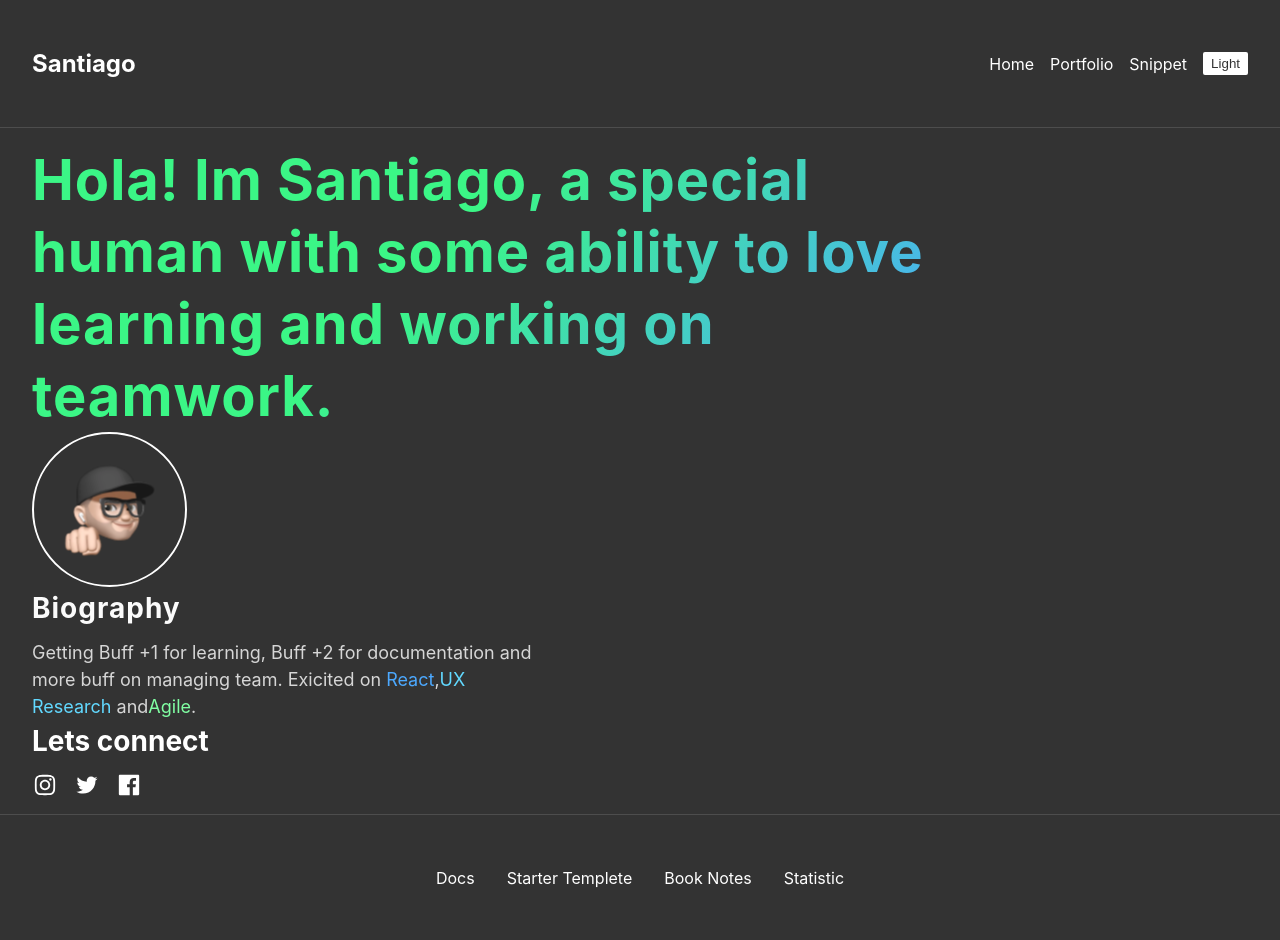
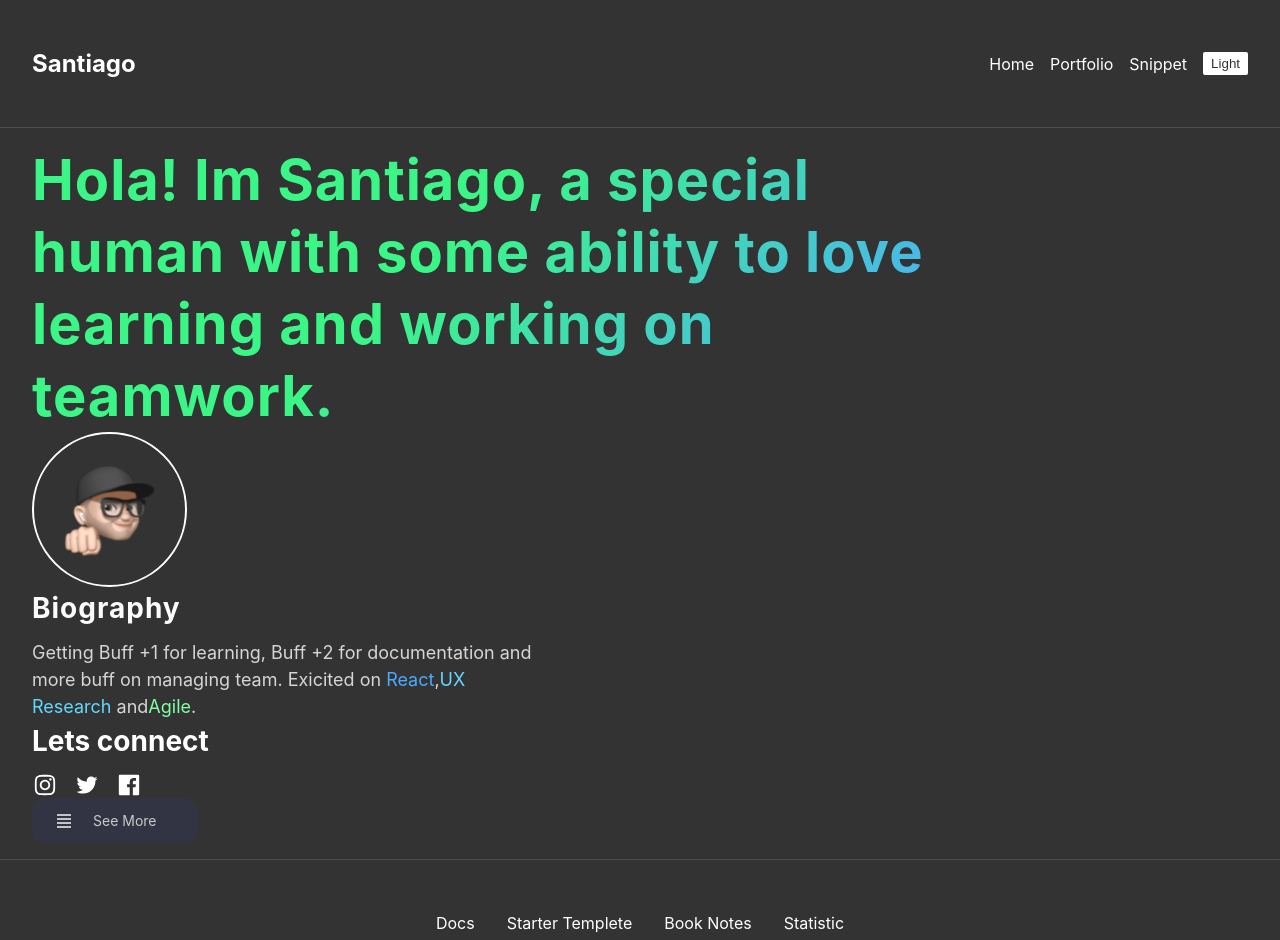
Before and after one commit to M2-0922/react, a React (Vite) app in the folder week3/portfolio-v1/: page / in a window 1280 px wide. Shown: the top 940 px of the page. Built offline with nearby package versions, Linux system fonts and the light colour scheme.

Commit message:
added CommonButton component

```diff
--- /dev/null
+++ b/week3/portfolio-v1/src/components/CommonButton/CommonButton.jsx
@@ -0,0 +1,49 @@
+import React, { useContext } from "react";
+import ThemeContext from "../../context/ThemeContext";
+import { Link } from "react-router-dom";
+import styled from "styled-components";
+
+const Button = styled(Link)`
+	display: flex;
+	align-items: center;
+	width: 165px;
+	height: 45px;
+	padding: 15px 17px 15px 23px;
+	border-radius: 12px;
+	background-color: #323443;
+
+	text-decoration: none;
+	color: #c9c9c9;
+`;
+
+const ButtonIcon = styled.div`
+	span {
+		display: block;
+		width: 14px;
+		height: 2px;
+		margin: 2px;
+		background-color: #c4c4c4;
+	}
+`;
+
+const ButtonTitle = styled.p`
+	display: inline;
+	padding-left: 20px;
+	font-size: 14px;
+`;
+
+const CommonButton = () => {
+	return (
+		<Button>
+			<ButtonIcon>
+				<span></span>
+				<span></span>
+				<span></span>
+				<span></span>
+			</ButtonIcon>
+			<ButtonTitle>See More</ButtonTitle>
+		</Button>
+	);
+};
+
+export default CommonButton;
--- a/week3/portfolio-v1/src/components/Description/Description.jsx
+++ b/week3/portfolio-v1/src/components/Description/Description.jsx
@@ -1,5 +1,6 @@
 import React, { useContext } from "react";
 import ThemeContext from "../../context/ThemeContext";
+import { Link } from "react-router-dom";
 import styled from "styled-components";
 
 const DescriptionContainer = styled.div`
--- a/week3/portfolio-v1/src/components/Hero/Hero.jsx
+++ b/week3/portfolio-v1/src/components/Hero/Hero.jsx
@@ -4,6 +4,7 @@ import styled from "styled-components";
 import AvatarCard from "../AvatarCard/AvatarCard";
 import Description from "../Description/Description";
 import Social from "../Social/Social";
+import CommonButton from "../CommonButton/CommonButton";
 
 const CustomTitle = styled.h1`
 	font-style: normal;
@@ -32,6 +33,7 @@ const Hero = ({ content }) => {
 			<AvatarCard />
 			<Description />
 			<Social />
+			<CommonButton />
 		</>
 	);
 };
```
